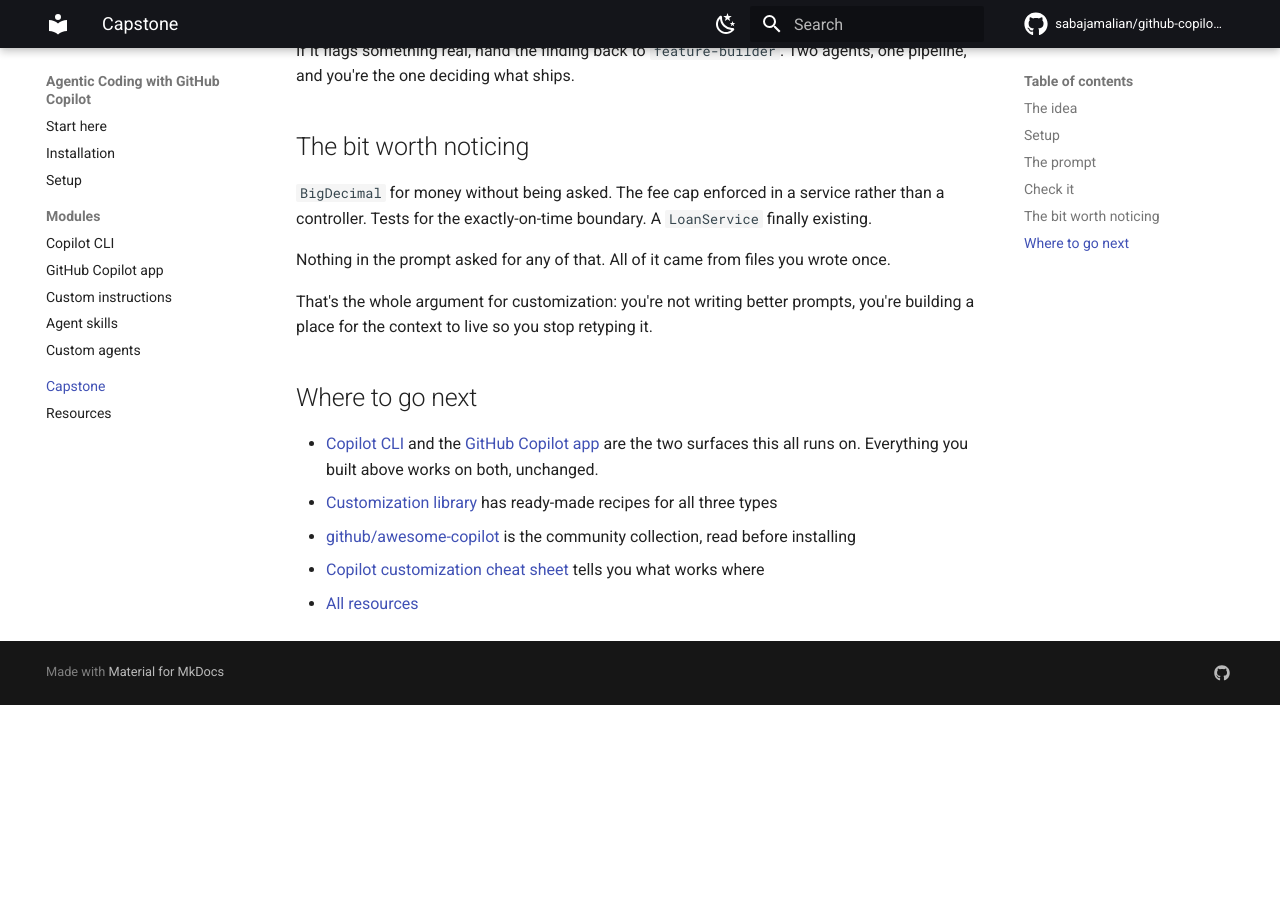
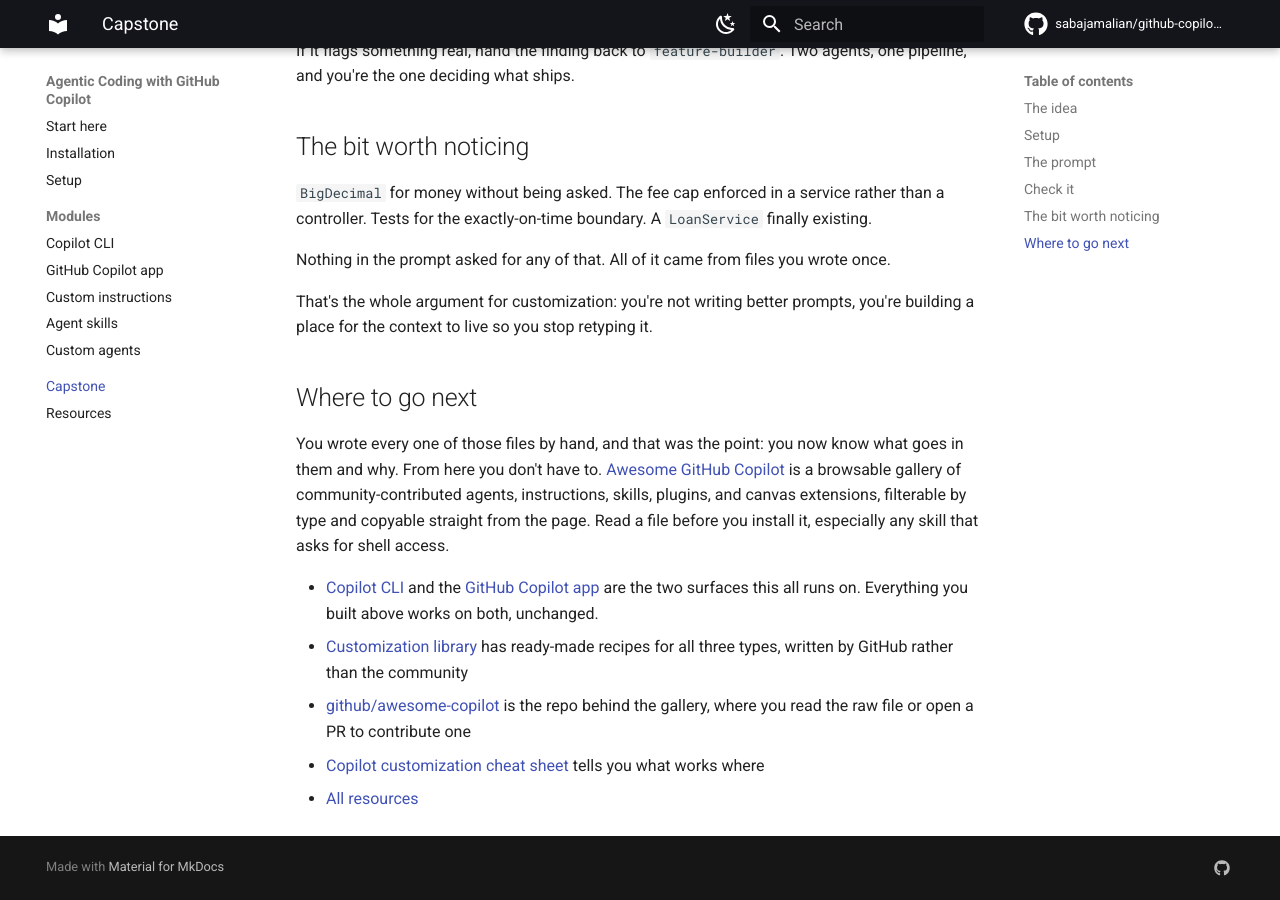
Before and after one commit to sabajamalian/github-copilot-101, an MkDocs documentation site: the page built from docs/capstone.md, in a window 1280 px wide and 900 px high, scrolled down 1739 px. Built offline with MkDocs 1.6.1 and Material for MkDocs 9.7.7, drawn with Linux system fonts in a browser that asks for light colours; comment, search, counter and statistics services are not loaded; before the commit the page ends 2444 px from its top, so only the background shows below that.

Commit message:
Link the Awesome Copilot gallery, not just the repo
The site pointed at github/awesome-copilot in four places but never at
awesome-copilot.github.com, which is the browsable version with filterable
agents, instructions, skills, plugins, and canvas extensions.

Two placements: the capstone's next-steps, where "you don't have to write
these by hand" lands after building all three types yourself, and the
Community section in Resources, which becomes the reference home.

Also points the agent-skills docs row at the gallery's skills list.

Co-authored-by: Copilot App <223556219+Copilot@users.noreply.github.com>
Copilot-Session: ac835f0a-a7c0-4648-a7f1-ea9a6b767bd7

```diff
--- a/docs/capstone.md
+++ b/docs/capstone.md
@@ -89,8 +89,10 @@ That's the whole argument for customization: you're not writing better prompts,
 
 ## Where to go next
 
+You wrote every one of those files by hand, and that was the point: you now know what goes in them and why. From here you don't have to. [Awesome GitHub Copilot](https://awesome-copilot.github.com/) is a browsable gallery of community-contributed agents, instructions, skills, plugins, and canvas extensions, filterable by type and copyable straight from the page. Read a file before you install it, especially any skill that asks for shell access.
+
 - [Copilot CLI](modules/copilot-cli.md) and the [GitHub Copilot app](modules/copilot-app.md) are the two surfaces this all runs on. Everything you built above works on both, unchanged.
-- [Customization library](https://docs.github.com/en/copilot/tutorials/customization-library) has ready-made recipes for all three types
-- [github/awesome-copilot](https://github.com/github/awesome-copilot) is the community collection, read before installing
+- [Customization library](https://docs.github.com/en/copilot/tutorials/customization-library) has ready-made recipes for all three types, written by GitHub rather than the community
+- [github/awesome-copilot](https://github.com/github/awesome-copilot) is the repo behind the gallery, where you read the raw file or open a PR to contribute one
 - [Copilot customization cheat sheet](https://docs.github.com/en/copilot/reference/customization-cheat-sheet) tells you what works where
 - [All resources](resources.md)
```
Also changed, not shown: docs/modules/agent-skills.md (+1 -1 lines), docs/resources.md (+5 -1 lines).
